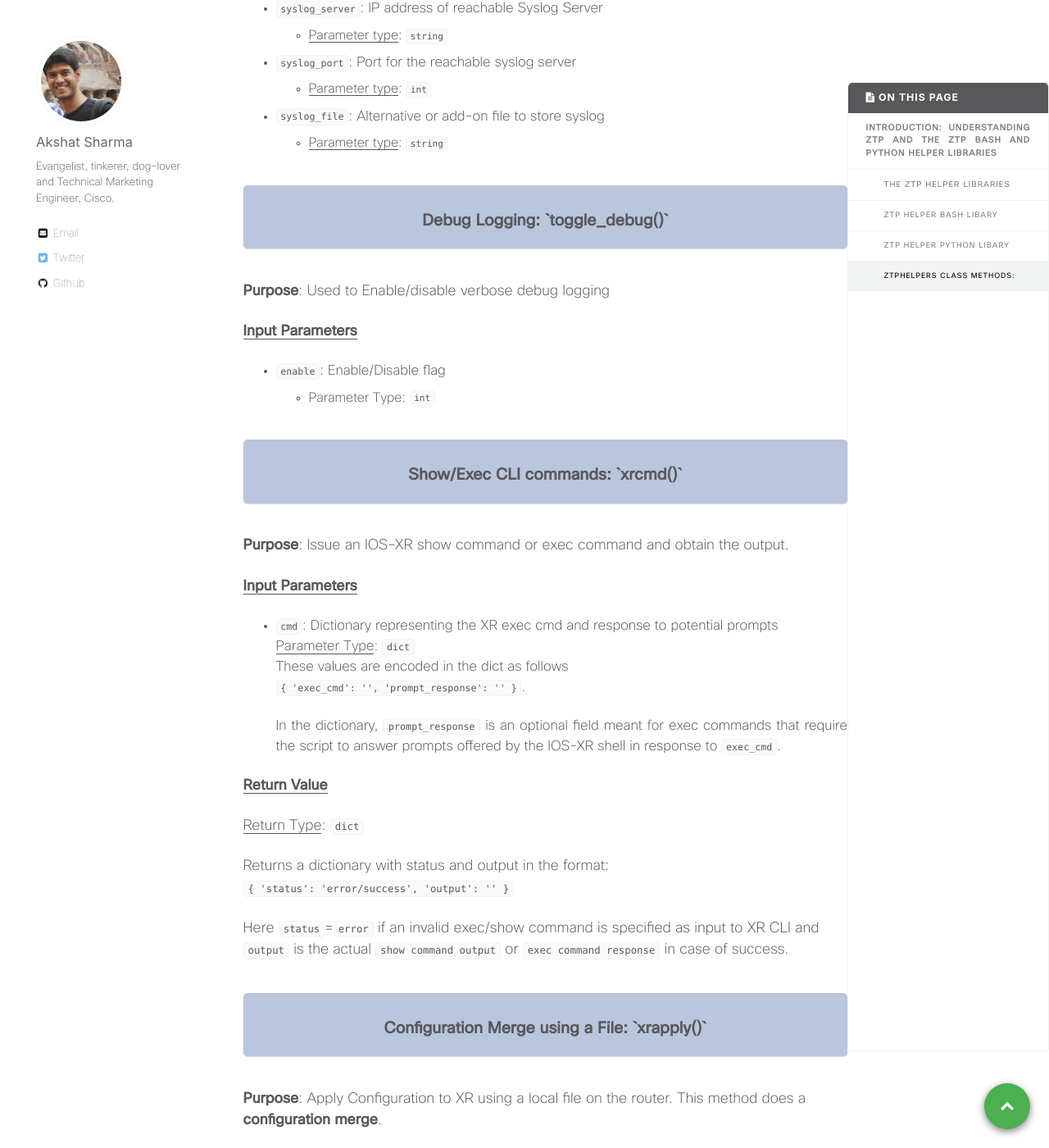
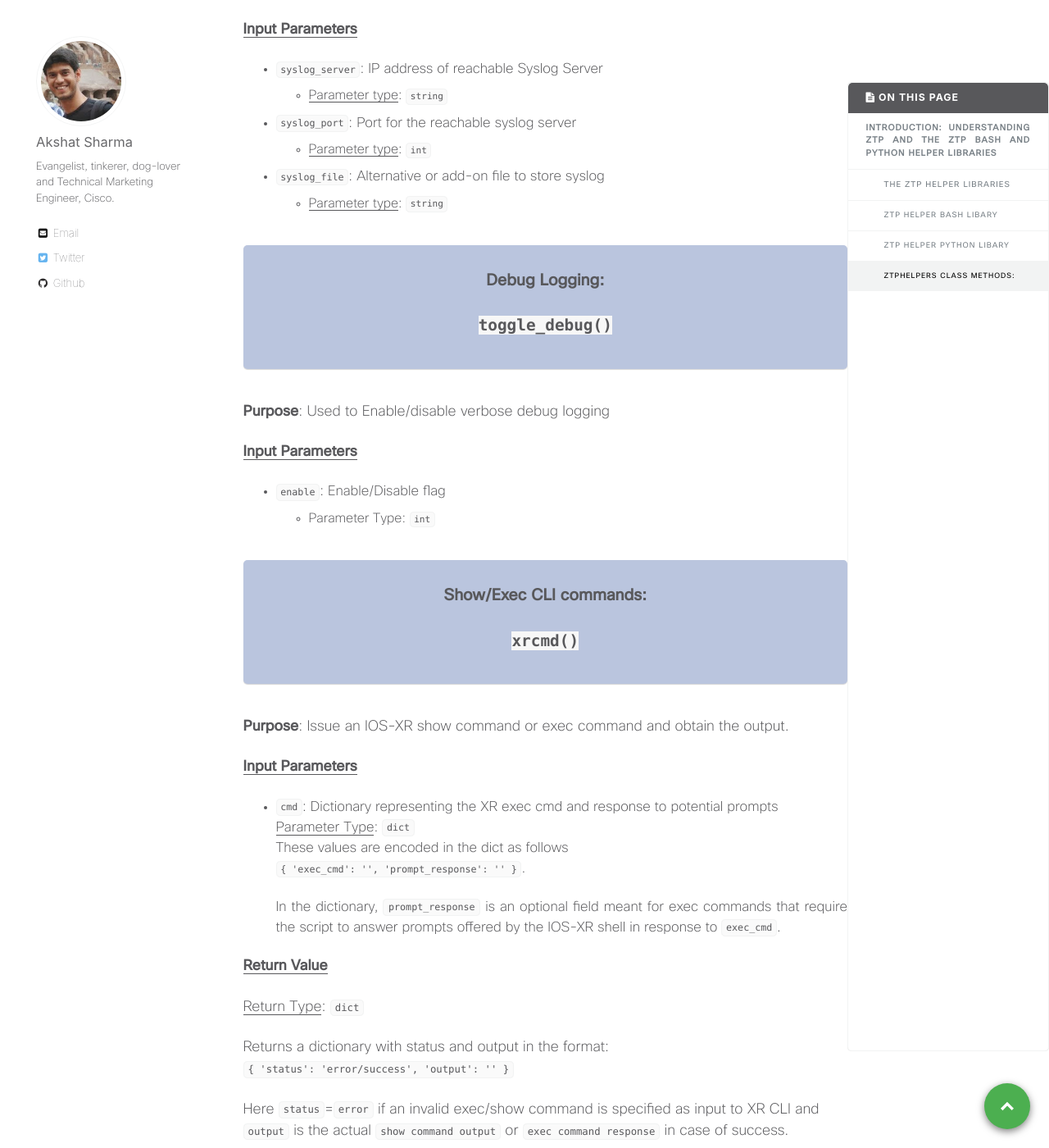
Before and after one commit to nanog75/hackathon, a Jekyll site: the page built from _wkinstructions/2019-02-01-understanding-ztp-libraries-on-ios-xr.md, in a window 1280 px wide and 1400 px high, scrolled down 5455 px. Shown: the whole window at 82% size. Built offline with Jekyll 4.4.1, drawn with Linux system fonts in a browser that asks for light colours; comment, search, counter and statistics services are not loaded; some of the changed text lies outside the part shown.

Commit message:
Update 2019-02-01-understanding-ztp-libraries-on-ios-xr.md

```diff
--- a/_wkinstructions/2019-02-01-understanding-ztp-libraries-on-ios-xr.md
+++ b/_wkinstructions/2019-02-01-understanding-ztp-libraries-on-ios-xr.md
@@ -124,7 +124,7 @@ The ZTP python library defines a single Python class called `ZtpHelpers`. This c
 #### ZtpHelpers class Methods:
 
 
-<div class="notice--primary" style="background-color: #bac5de; font-size: 1.1em !important; margin: 2em 0 !important; padding: 1.5em 1em 1em 1em;text-indent: initial; border-radius: 5px; box-shadow: 0 1px 1px rgba(88,88,91,0.25) "><div class="text-center"><p><b>Object Creation:  `__init__()`</b></p></div></div>
+<div class="notice--primary" style="background-color: #bac5de; font-size: 1.1em !important; margin: 2em 0 !important; padding: 1.5em 1em 1em 1em;text-indent: initial; border-radius: 5px; box-shadow: 0 1px 1px rgba(88,88,91,0.25) "><div class="text-center"><p><b>Object Creation:  <pre><code>__init__()</code></pre></b></p></div></div>
 
 **Purpose**: This method is invoked when the `ZtpHelpers` object is created.
 
@@ -145,7 +145,7 @@ All of the following parameters are optional. Python's default `syslog` capabili
 
 
 
-<div class="notice--primary" style="background-color: #bac5de; font-size: 1.1em !important; margin: 2em 0 !important; padding: 1.5em 1em 1em 1em;text-indent: initial; border-radius: 5px; box-shadow: 0 1px 1px rgba(88,88,91,0.25) "><div class="text-center"><p><b>Debug Logging:  `toggle_debug()`</b></p></div></div>
+<div class="notice--primary" style="background-color: #bac5de; font-size: 1.1em !important; margin: 2em 0 !important; padding: 1.5em 1em 1em 1em;text-indent: initial; border-radius: 5px; box-shadow: 0 1px 1px rgba(88,88,91,0.25) "><div class="text-center"><p><b>Debug Logging:  <pre><code>toggle_debug()</code></pre></b></p></div></div>
 
 **Purpose**: Used to Enable/disable verbose debug logging
 
@@ -155,7 +155,7 @@ All of the following parameters are optional. Python's default `syslog` capabili
     * Parameter Type: `int`
 
 
-<div class="notice--primary" style="background-color: #bac5de; font-size: 1.1em !important; margin: 2em 0 !important; padding: 1.5em 1em 1em 1em;text-indent: initial; border-radius: 5px; box-shadow: 0 1px 1px rgba(88,88,91,0.25) "><div class="text-center"><p><b>Show/Exec CLI commands:    `xrcmd()`</b></p></div></div>
+<div class="notice--primary" style="background-color: #bac5de; font-size: 1.1em !important; margin: 2em 0 !important; padding: 1.5em 1em 1em 1em;text-indent: initial; border-radius: 5px; box-shadow: 0 1px 1px rgba(88,88,91,0.25) "><div class="text-center"><p><b>Show/Exec CLI commands:    <pre><code>xrcmd()</code></pre></b></p></div></div>
 
 **Purpose**: Issue an IOS-XR show command or exec command and obtain the output.
 
@@ -178,7 +178,7 @@ Here `status`=`error` if an invalid exec/show command is specified as input to X
 
 
 
-<div class="notice--primary" style="background-color: #bac5de; font-size: 1.1em !important; margin: 2em 0 !important; padding: 1.5em 1em 1em 1em;text-indent: initial; border-radius: 5px; box-shadow: 0 1px 1px rgba(88,88,91,0.25) "><div class="text-center"><p><b>Configuration Merge using a File: `xrapply()`</b></p></div></div>
+<div class="notice--primary" style="background-color: #bac5de; font-size: 1.1em !important; margin: 2em 0 !important; padding: 1.5em 1em 1em 1em;text-indent: initial; border-radius: 5px; box-shadow: 0 1px 1px rgba(88,88,91,0.25) "><div class="text-center"><p><b>Configuration Merge using a File: <pre><code>xrapply()</code></pre></b></p></div></div>
 
 **Purpose**: Apply Configuration to XR using a local file on the router. This method does a **configuration merge**.
 
@@ -202,7 +202,7 @@ Dictionary specifying the effect of the config change:
 * Similarly, `status`=`success` if the configuration merge is successful and the corresponding `output` is the response of `show configuration commit changes last 1`
 
 
-<div class="notice--primary" style="background-color: #bac5de; font-size: 1.1em !important; margin: 2em 0 !important; padding: 1.5em 1em 1em 1em;text-indent: initial; border-radius: 5px; box-shadow: 0 1px 1px rgba(88,88,91,0.25) "><div class="text-center"><p><b>Configuration Merge using a String: `xrapply_string()`</b></p></div></div>
+<div class="notice--primary" style="background-color: #bac5de; font-size: 1.1em !important; margin: 2em 0 !important; padding: 1.5em 1em 1em 1em;text-indent: initial; border-radius: 5px; box-shadow: 0 1px 1px rgba(88,88,91,0.25) "><div class="text-center"><p><b>Configuration Merge using a String: <pre><code>xrapply_string()</code></pre></b></p></div></div>
 
 **Purpose**: Apply Configuration to XR using a string. This method does a **configuration merge**.
 
@@ -226,7 +226,7 @@ Dictionary specifying the effect of the config change:
 * Similarly, `status`=`success` if the configuration merge is successful and the corresponding `output` is the response of `show configuration commit changes last 1`
 
 
-<div class="notice--primary" style="background-color: #bac5de; font-size: 1.1em !important; margin: 2em 0 !important; padding: 1.5em 1em 1em 1em;text-indent: initial; border-radius: 5px; box-shadow: 0 1px 1px rgba(88,88,91,0.25) "><div class="text-center"><p><b>Configuration Replace using a file: `xrreplace()`</b></p></div></div>
+<div class="notice--primary" style="background-color: #bac5de; font-size: 1.1em !important; margin: 2em 0 !important; padding: 1.5em 1em 1em 1em;text-indent: initial; border-radius: 5px; box-shadow: 0 1px 1px rgba(88,88,91,0.25) "><div class="text-center"><p><b>Configuration Replace using a file: <pre><code>xrreplace()</code></pre></b></p></div></div>
 
 **Purpose**: Completely Replace existing Router configuration with the configuration specified in a file.
 
```
